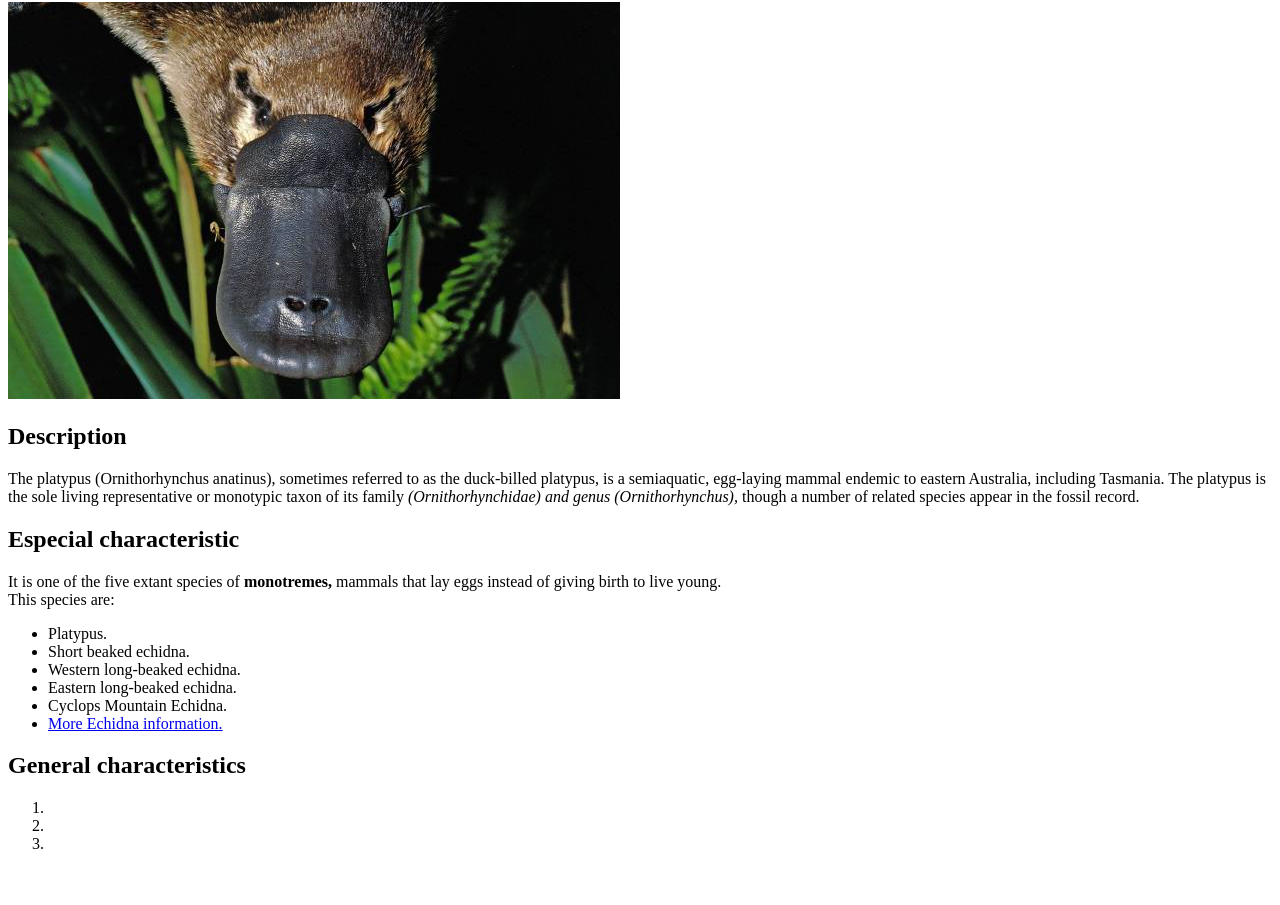
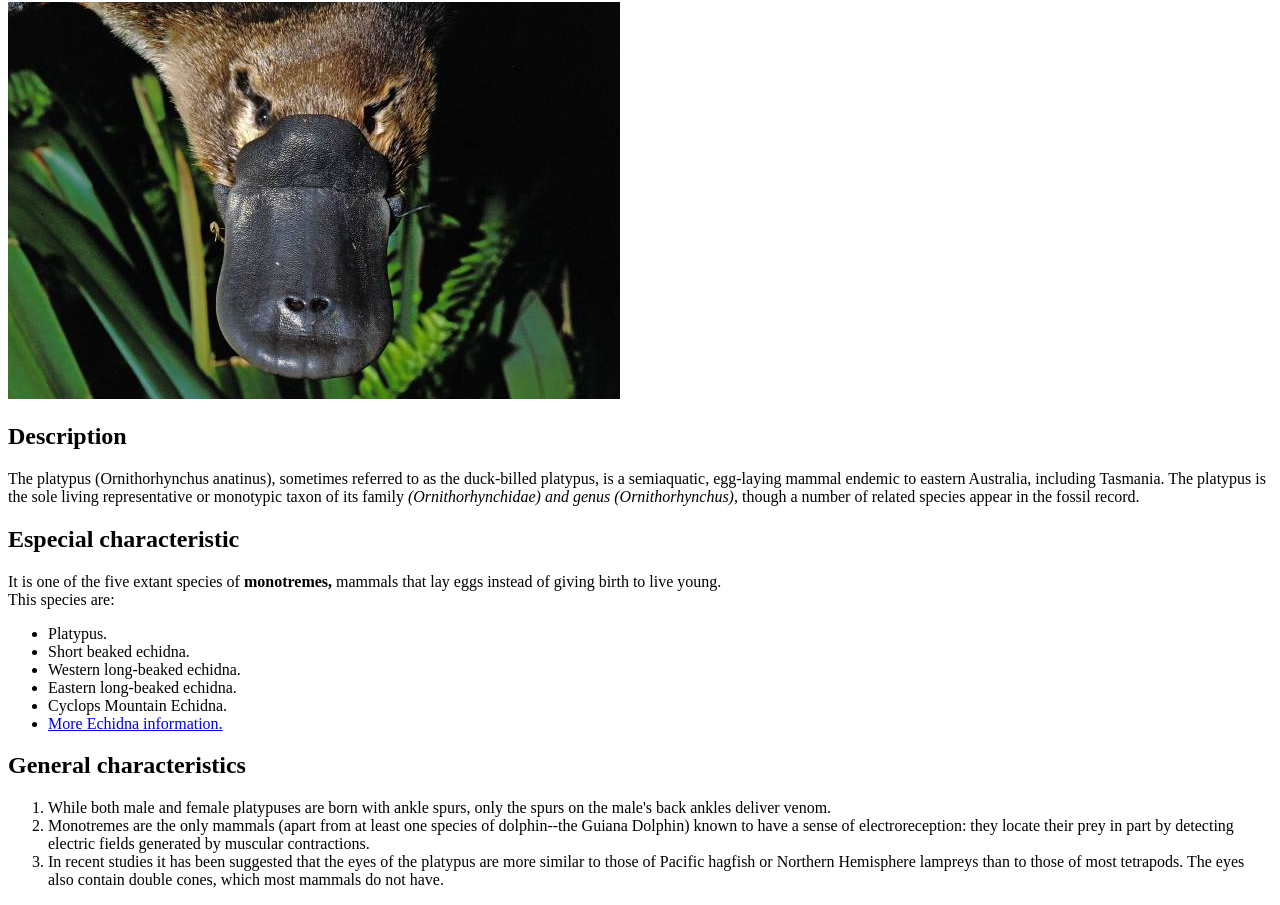
Before and after one commit to A22DiegoGP/animalprojet, a plain HTML site: page index.html in a window 1280 px wide. Shown: the part 78-983 px from the top of the page. Before the commit the page ends 947 px from the top, so only its background shows below. Drawn offline with Linux system fonts and the light colour scheme.

Commit message:
General characteristiscs and first publish

```diff
--- a/index.html
+++ b/index.html
@@ -39,9 +39,17 @@
     </ul>
     <h2>General characteristics</h2>
         <ol>
-            <li></li>
-            <li></li>
-            <li></li>
+            <li>
+                While both male and female platypuses are born with ankle spurs, only the spurs on the male's back ankles deliver venom.
+            </li>
+            <li>
+                Monotremes are the only mammals (apart from at least one species of dolphin--the Guiana Dolphin)
+                known to have a sense of electroreception: they locate their prey in part by detecting electric fields generated by muscular contractions.
+            </li>
+            <li>
+                In recent studies it has been suggested that the eyes of the platypus are more similar to those of Pacific hagfish or
+                 Northern Hemisphere lampreys than to those of most tetrapods. The eyes also contain double cones, which most mammals do not have.
+            </li>
         </ol>
 
 </body>
```
